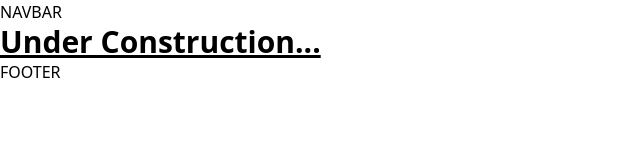
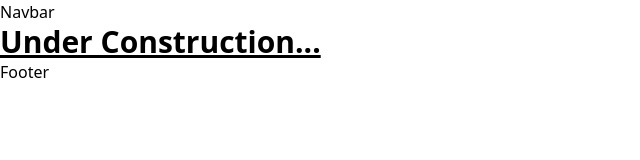
Before and after one commit to Bmullzz/nft_market_place, a Next.js app: page / in a window 1280 px wide. Shown: the top 160 px of the page, without its empty margins (0-640 px from the left). Built offline with nearby package versions, Linux system fonts and the light colour scheme.

Commit message:
added index file

```diff
--- /dev/null
+++ b/components/Index.js
@@ -0,0 +1,4 @@
+import Navbar from './Navbar';
+import Footer from './Footer';
+
+export { Navbar, Footer };
--- a/pages/_app.js
+++ b/pages/_app.js
@@ -1,14 +1,18 @@
+import Script from 'next/script';
 import { ThemeProvider } from 'next-themes';
 
+import { Navbar, Footer } from '../components';
 import '../styles/globals.css';
 
 const MyApp = ({ Component, pageProps }) => (
   <ThemeProvider attribute="class">
     <div className="dark:bg-nft-dark bg-white min-h-screen">
-      <h1>NAVBAR</h1>
+      <Navbar />
       <Component {...pageProps} />
-      <h1>FOOTER</h1>
+      <Footer />
     </div>
+
+    <Script src="https://kit.fontawesome.com/4050afe04a.js" crossorigin="anonymous" />
   </ThemeProvider>
 );
 
```
